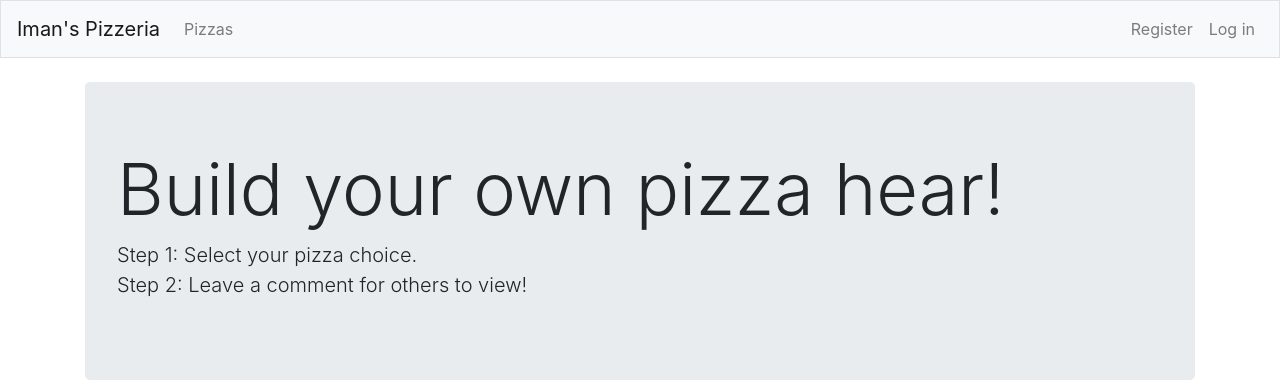
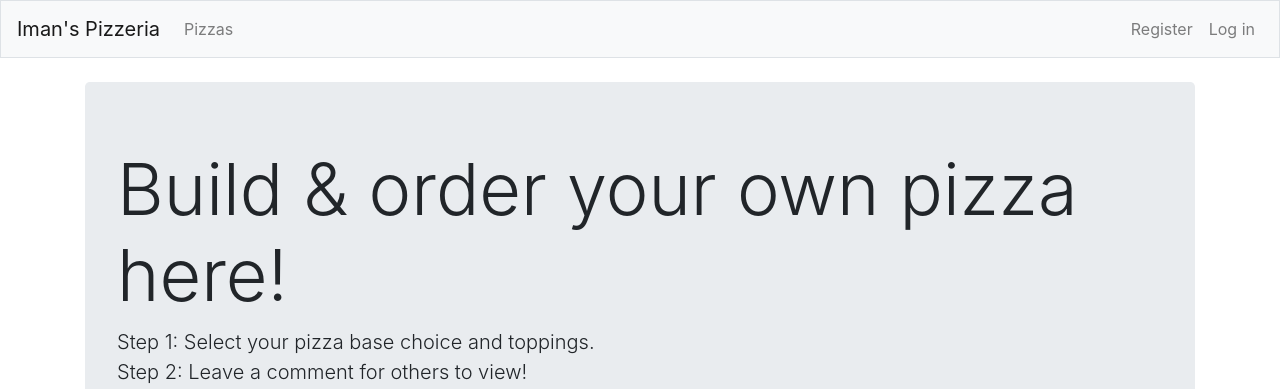
Before and after one commit to imanhussain27/PizzeriaFinal, a Django app: page / in a window 1280 px wide. Shown: the top 389 px of the page. Run offline with Django 3.2, Linux system fonts and the light colour scheme; parts of the project's set-up code (start-up, migrations or seed data) failed here and were passed over; some libraries are stand-ins or nearby versions.

Commit message:
ALMOST FINISHED

```diff
--- a/pizzas/templates/pizzas/index.html
+++ b/pizzas/templates/pizzas/index.html
@@ -3,18 +3,19 @@
 
 {% block page_header %}
 <div class="jumbotron">
-    <h1 class="display-3">Build your own pizza hear!</h1>
+    <h1 class="display-3">Build & order your own pizza here!</h1>
 
-    <p class="lead"> Step 1: Select your pizza choice.
+    <p class="lead"> Step 1: Select your pizza base choice and toppings.
         <br>
         Step 2: Leave a comment for others to view!
     </p>
 
 </div>
 <P>
+    <a class="btn btn-lg btn-primary" href="{% url 'users:register' %}"
+        role="button">Click here to join rewards club! &raquo;</a>
     <img src="https://pngimg.com/uploads/pizza/pizza_PNG7142.png" alt="Pizza">
-    <a class="btn btn-lg btn-primary" href="{% url 'users:register' %}"
-        role="button">Register &raquo;</a>
+
 
 </P>
 
--- a/pizzas/templates/pizzas/pizza.html
+++ b/pizzas/templates/pizzas/pizza.html
@@ -47,4 +47,10 @@
     <a href="{% url 'pizzas:new_comment' pizza.id %}">Add a new comment</a>
 </p>
 
+<P>
+
+    <img src="https://pngimg.com/uploads/pizza/pizza_PNG7142.png" alt="Pizza">
+
+
+</P>
 {% endblock content %}
```
Also changed, not shown: db.sqlite3.
